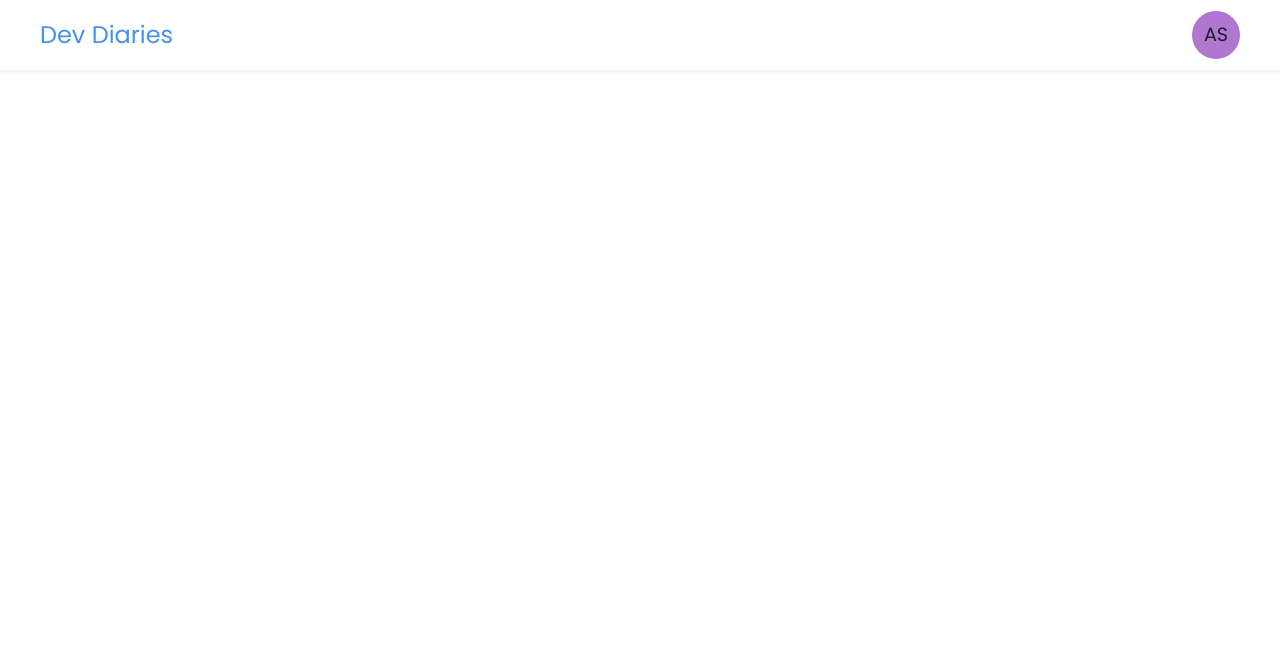
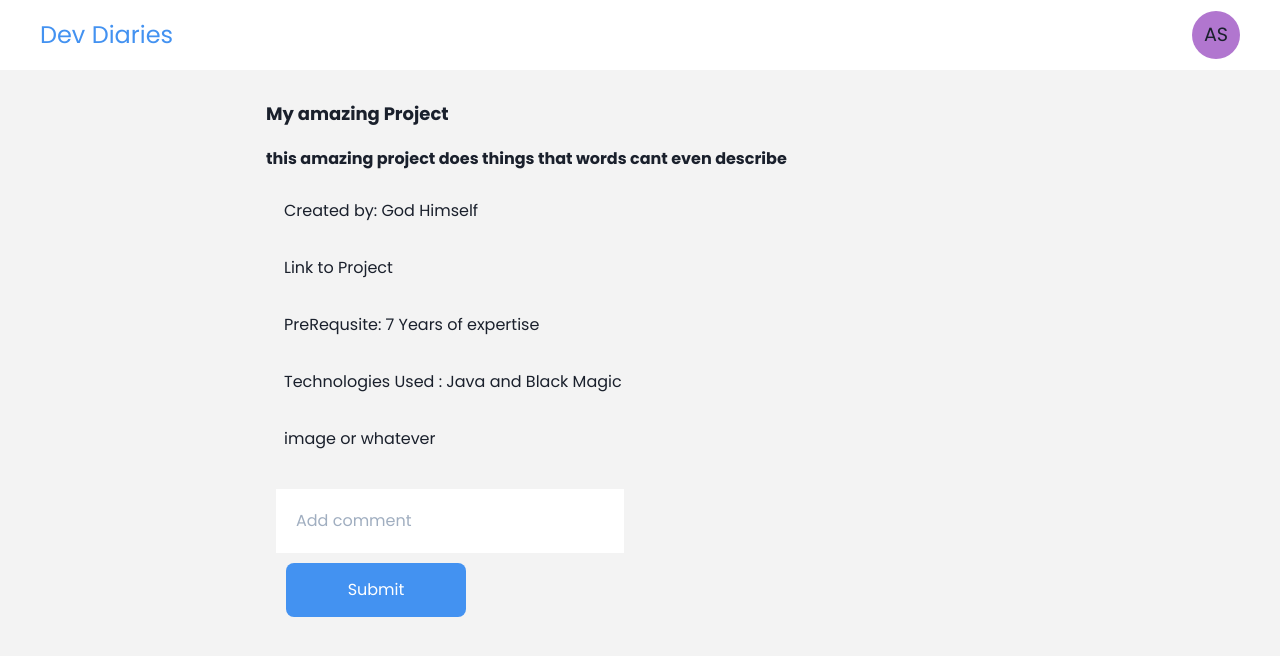
Before and after one commit to dsouzajoy/dev-diaries, a React (Create React App) app: page /viewproject in a window 1280 px wide. Before the commit this address had no page. Shown: the top 656 px of the page. Built offline with nearby package versions, Linux system fonts and the light colour scheme.

Commit message:
added viewproject component

```diff
--- a/src/App.js
+++ b/src/App.js
@@ -4,6 +4,7 @@ import Home from './pages/Home'
 import Header from './components/Header'
 import AddProject from './pages/AddProject'
 import Profile from './pages/Profile/Profile'
+import ViewProject from './pages/ViewProject/ViewProject'
 
 const App = () => (
   <div className="container">
@@ -13,6 +14,7 @@ const App = () => (
         <Route path="/" element={<Home />} />
         <Route path="/add-project" element={<AddProject />} />
         <Route path="/profile" element={<Profile />} />
+        <Route path="/viewproject" element={<ViewProject/>}/>
       </Routes>
     </BrowserRouter>
   </div>
--- a/src/pages/Profile/Profile.css
+++ b/src/pages/Profile/Profile.css
@@ -5,7 +5,9 @@
   border-radius: 10px;
   width: 100%;
 }
+
 .big {
+  padding: 10px;
   font-size: 40px !important;
 }
 .sub-title {
--- /dev/null
+++ b/src/pages/ViewProject/ViewProject.css
@@ -0,0 +1,12 @@
+.comment{
+    padding: 20px;
+    width: 70%;
+    align-items: center;
+}
+.box {
+    padding: 15px 25px;
+    margin: 3px;
+    /* border-radius: 10px;
+    border: 1px solid rgba(195, 195, 195, 0.623);
+    box-shadow: 0px 1px 10px rgba(0, 0, 0, 0.1); */
+  }
--- /dev/null
+++ b/src/pages/ViewProject/ViewProject.js
@@ -0,0 +1,24 @@
+import './ViewProject.css'
+
+const ViewProject = () => {
+  return (
+    <div className="  content">
+      <div className=" title">My amazing Project</div>
+      <div className=" sub-title">this amazing project does things that words cant even describe</div>
+      <div className="box">Created by: God Himself</div>
+      <div className="box"><a href="http://www.github.com">Link to Project</a></div>
+      <div className="box">PreRequsite: 7 Years of expertise </div>
+      <div className="box">Technologies Used : Java and Black Magic</div>
+      <div className="box content post">
+          image or whatever
+      </div>
+      <div className="comment">
+          <form>
+              <input type="text" placeholder="Add comment" className="comment"></input>
+              <button className="submit-button">Submit</button>
+          </form>
+      </div>
+    </div>
+  )
+}
+export default ViewProject
```
Also changed, not shown: src/pages/ViewProject/index.js (added).
